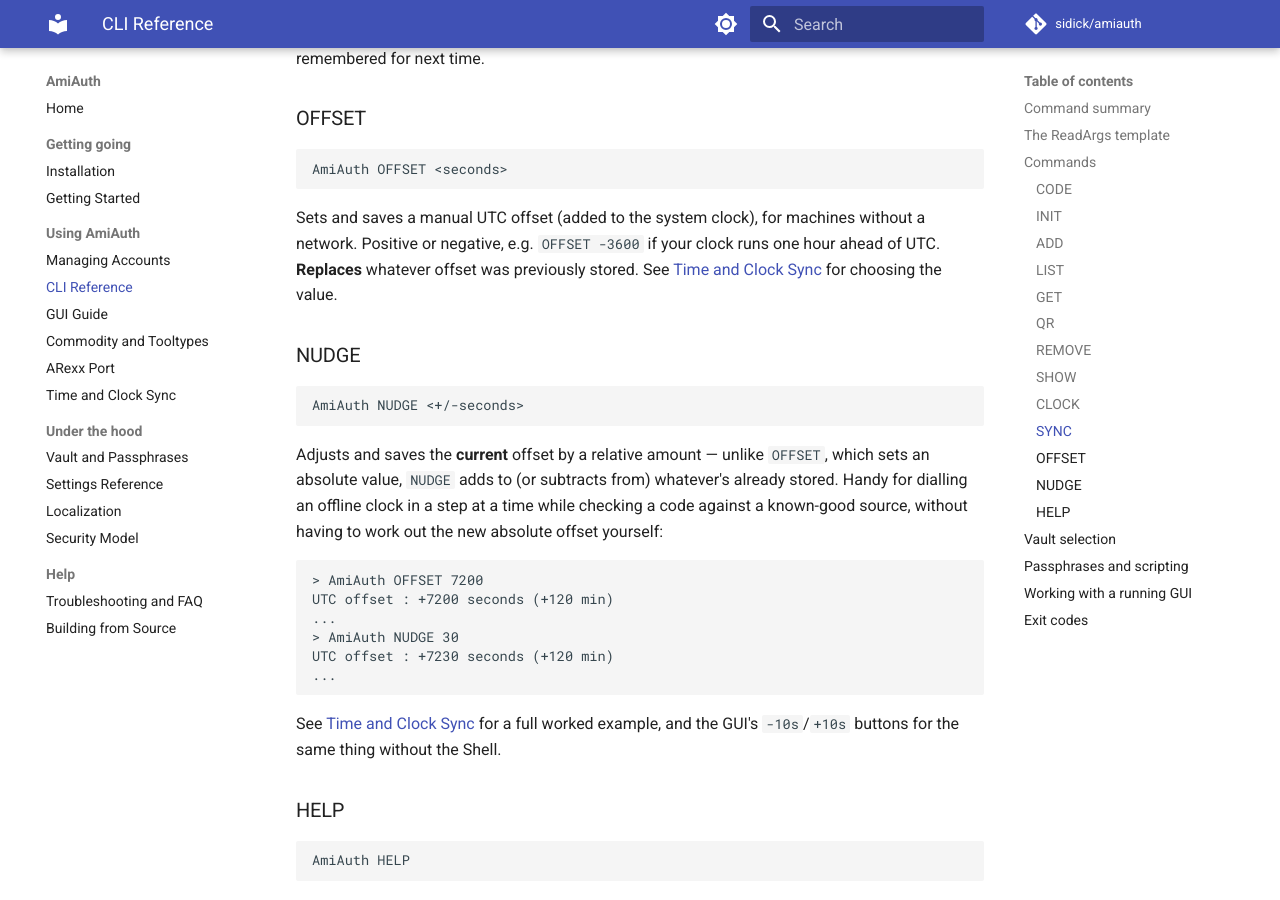
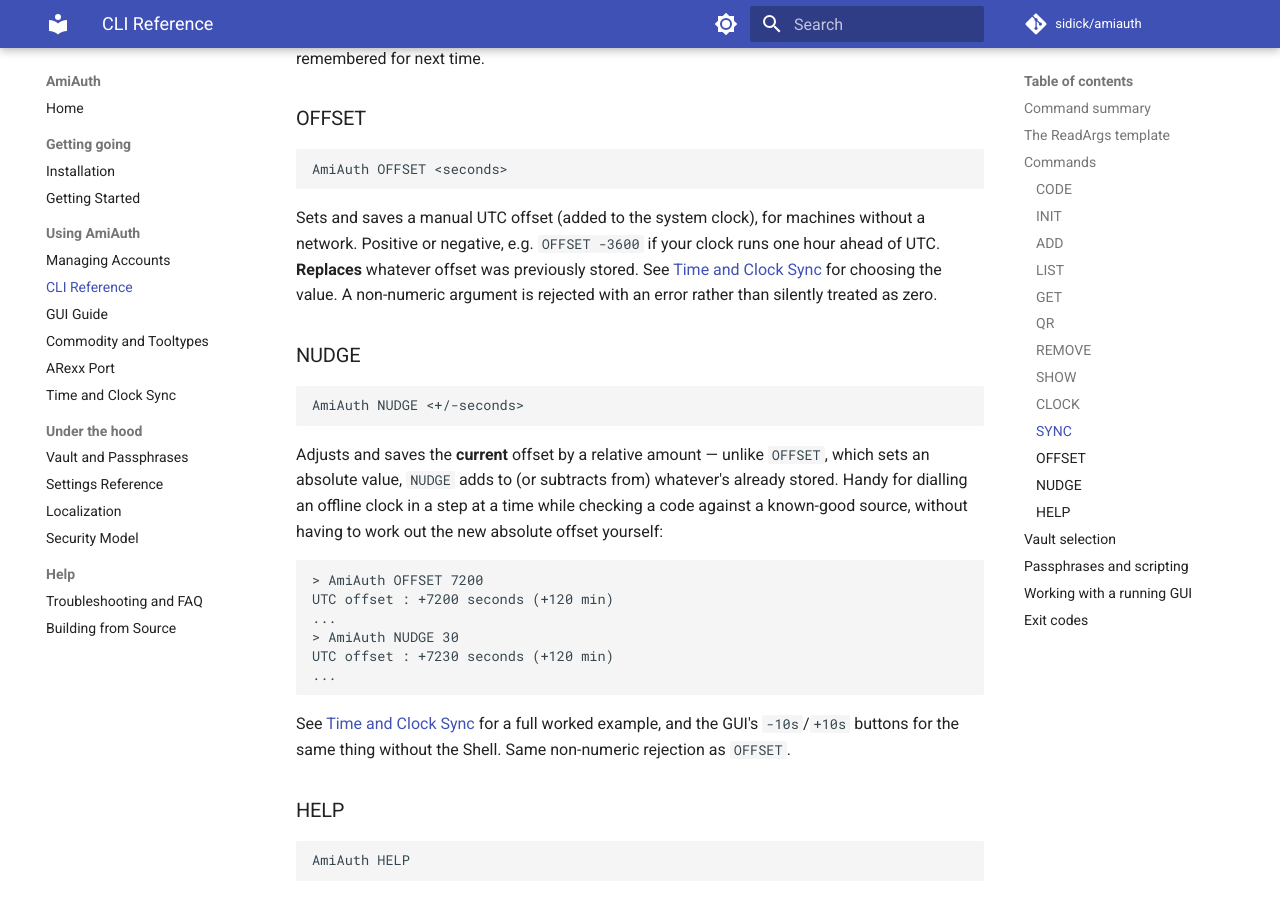
Before and after one commit to sidick/amiauth, an MkDocs documentation site: the page built from userdocs/CLI-Reference.md, in a window 1280 px wide and 900 px high, scrolled down 4944 px. Built offline with MkDocs 1.6.1 and Material for MkDocs 9.7.7, drawn with Linux system fonts in a browser that asks for light colours; comment, search, counter and statistics services are not loaded; the version menu is left out.

Commit message:
Document OFFSET/NUDGE's non-numeric-argument rejection (L10 follow-up)
Missed this in the L1-L14 pass: L10 made a bad OFFSET/NUDGE argument a
reported error instead of silently persisting an offset of 0, which is
user-visible behaviour that needed a userdocs update in the same PR.

Co-Authored-By: Claude Fable 5 <noreply@anthropic.com>
Claude-Session: https://claude.ai/code/session_01K5bAsAyoYLpkX3rWwrTBPh

```diff
--- a/userdocs/CLI-Reference.md
+++ b/userdocs/CLI-Reference.md
@@ -201,6 +201,8 @@ Sets and saves a manual UTC offset (added to the system clock), for machines
 without a network. Positive or negative, e.g. `OFFSET -3600` if your clock
 runs one hour ahead of UTC. **Replaces** whatever offset was previously
 stored. See [Time and Clock Sync](Time-and-Clock-Sync.md) for choosing the value.
+A non-numeric argument is rejected with an error rather than silently
+treated as zero.
 
 ### NUDGE
 
@@ -220,7 +222,8 @@ work out the new absolute offset yourself:
     ...
 
 See [Time and Clock Sync](Time-and-Clock-Sync.md) for a full worked example, and the GUI's
-`-10s`/`+10s` buttons for the same thing without the Shell.
+`-10s`/`+10s` buttons for the same thing without the Shell. Same non-numeric
+rejection as `OFFSET`.
 
 ### HELP
 
```
